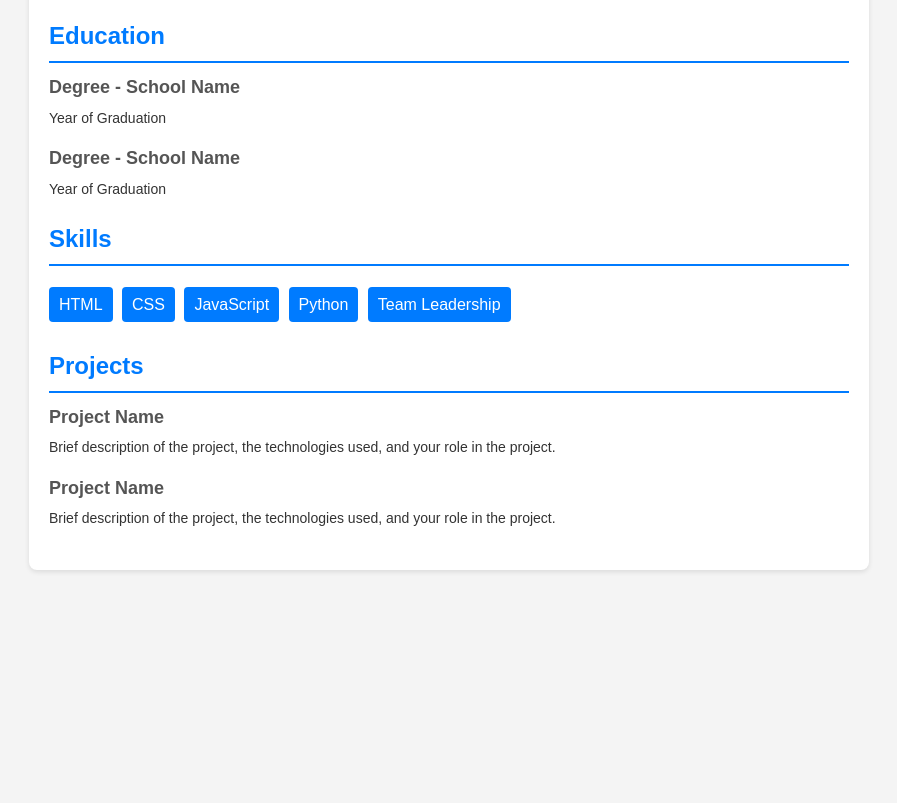
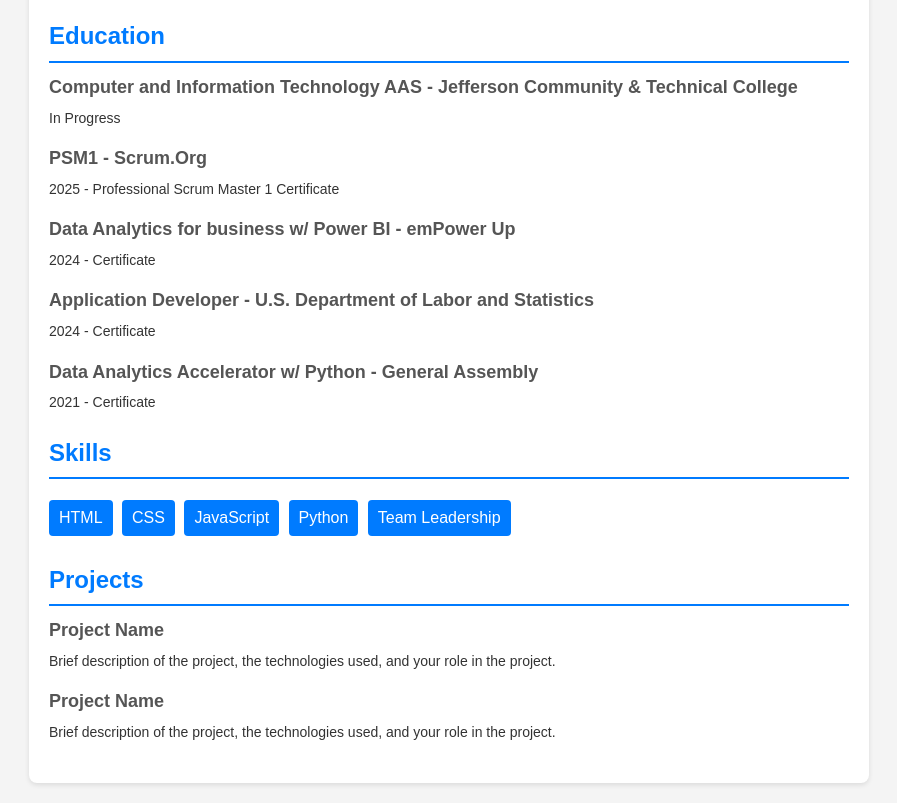
Before and after one commit to BriPattMo/CY_Resume_BPM, a plain HTML site: page index.html in a window 1280 px wide. Shown: the part 989-1792 px from the top of the page, without its empty margins (191-1088 px from the left). Before the commit the page ends 1579 px from the top, so only its background shows below. Drawn offline with Linux system fonts and the light colour scheme.

Commit message:
education section updated

```diff
--- a/index.html
+++ b/index.html
@@ -145,12 +145,24 @@
             <div class="section">
                 <h2>Education</h2>
                 <div class="item">
-                    <h3>Degree - School Name</h3>
-                    <p>Year of Graduation</p>
+                    <h3>Computer and Information Technology AAS - Jefferson Community & Technical College</h3>
+                    <p>In Progress</p>
                 </div>
                 <div class="item">
-                    <h3>Degree - School Name</h3>
-                    <p>Year of Graduation</p>
+                  <h3>PSM1 - Scrum.Org</h3>
+                  <p>2025 - Professional Scrum Master 1 Certificate</p>
+                </div>
+                <div class="item">
+                    <h3>Data Analytics for business w/ Power BI - emPower Up</h3>
+                    <p>2024 - Certificate</p>
+                </div>
+                <div class="item">
+                  <h3>Application Developer - U.S. Department of Labor and Statistics</h3>
+                  <p>2024 - Certificate</p>
+                </div>
+                <div class="item">
+                  <h3>Data Analytics Accelerator w/ Python - General Assembly</h3>
+                  <p>2021 - Certificate</p>
                 </div>
             </section>
             <section class="section">
```
